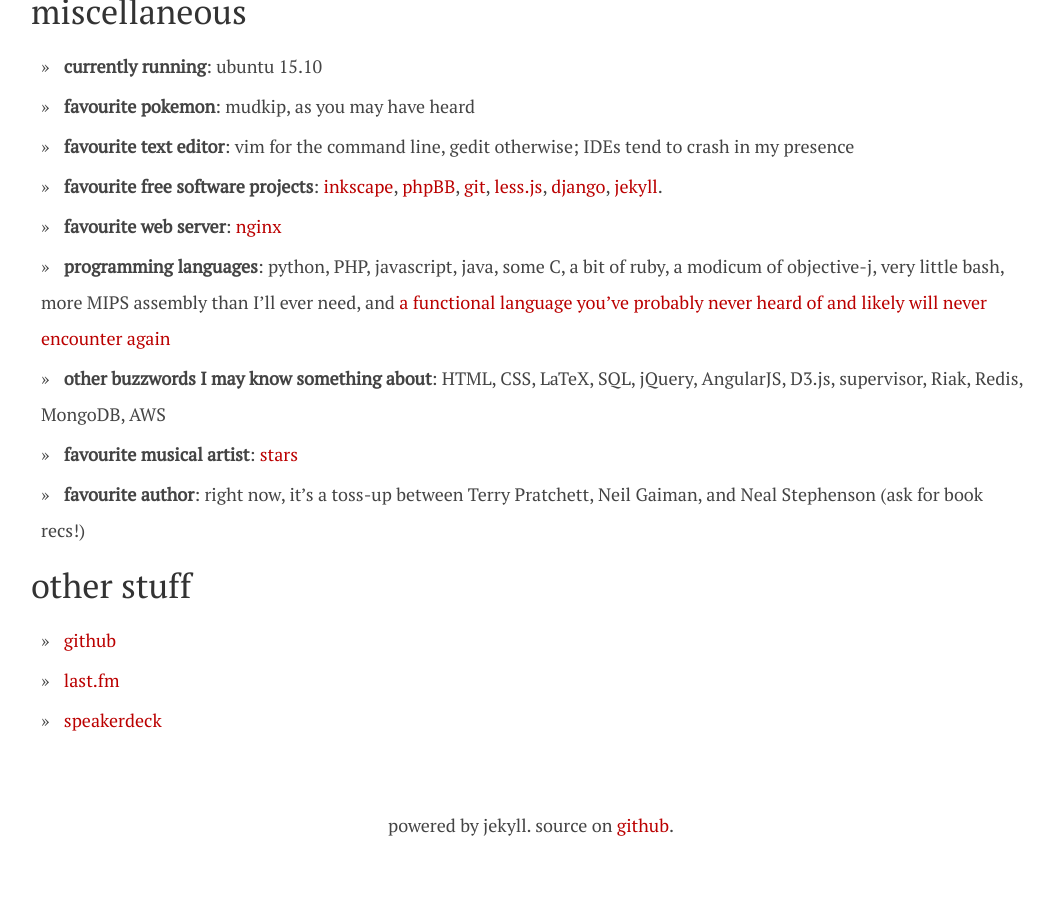
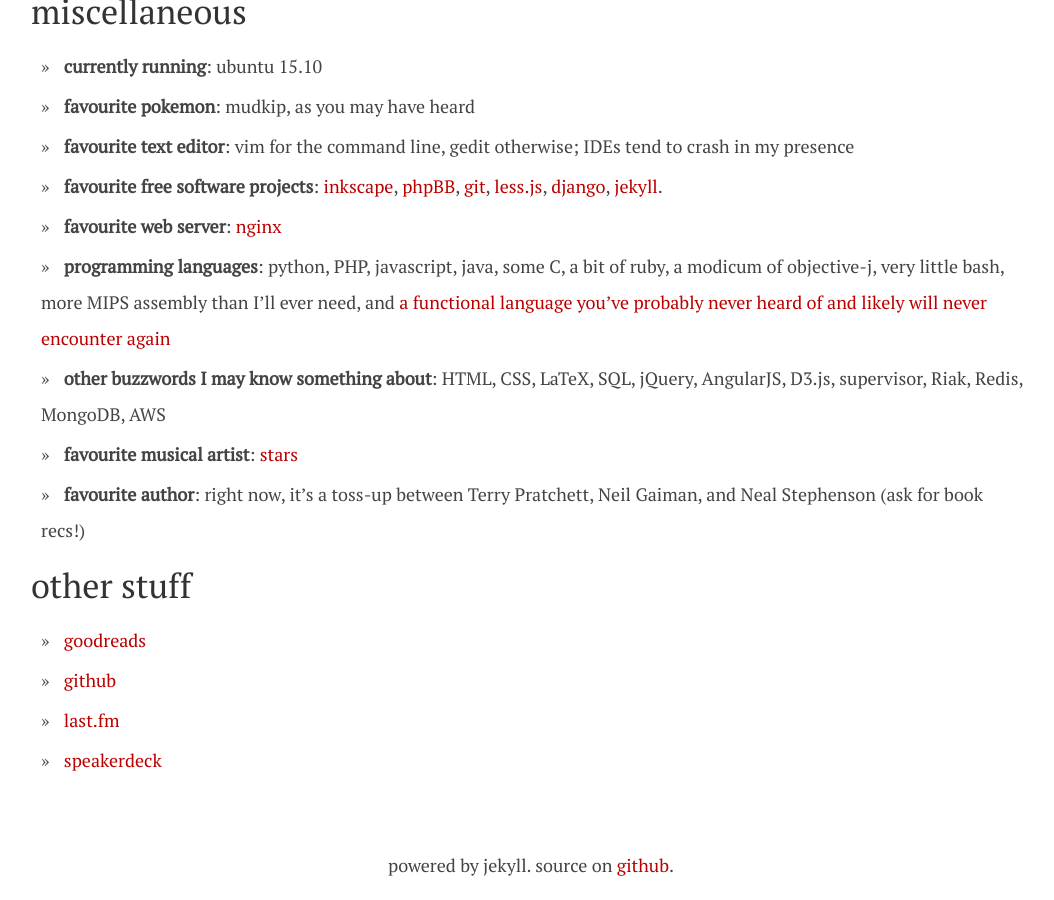
Before and after one commit to dellsystem/dellsystem.github.io, a Jekyll site: the page built from about.md, in a window 1280 px wide and 900 px high, scrolled down 1594 px. Shown: the whole window, without its empty margins (109-1163 px from the left). Built offline with Jekyll 4.4.1, drawn with Linux system fonts in a browser that asks for light colours; before the commit the page ends 2454 px from its top, so only the background shows below that.

Commit message:
Add Goodreads link to about page

```diff
--- a/about.md
+++ b/about.md
@@ -78,6 +78,7 @@ miscellaneous
 other stuff
 -----------
 
+*	[goodreads](www.goodreads.com/user/show/60292716-wendy-liu)
 *	[github](https://www.github.com/dellsystem)
 *	[last.fm][last.fm]
 *	[speakerdeck](https://speakerdeck.com/dellsystem)
```
